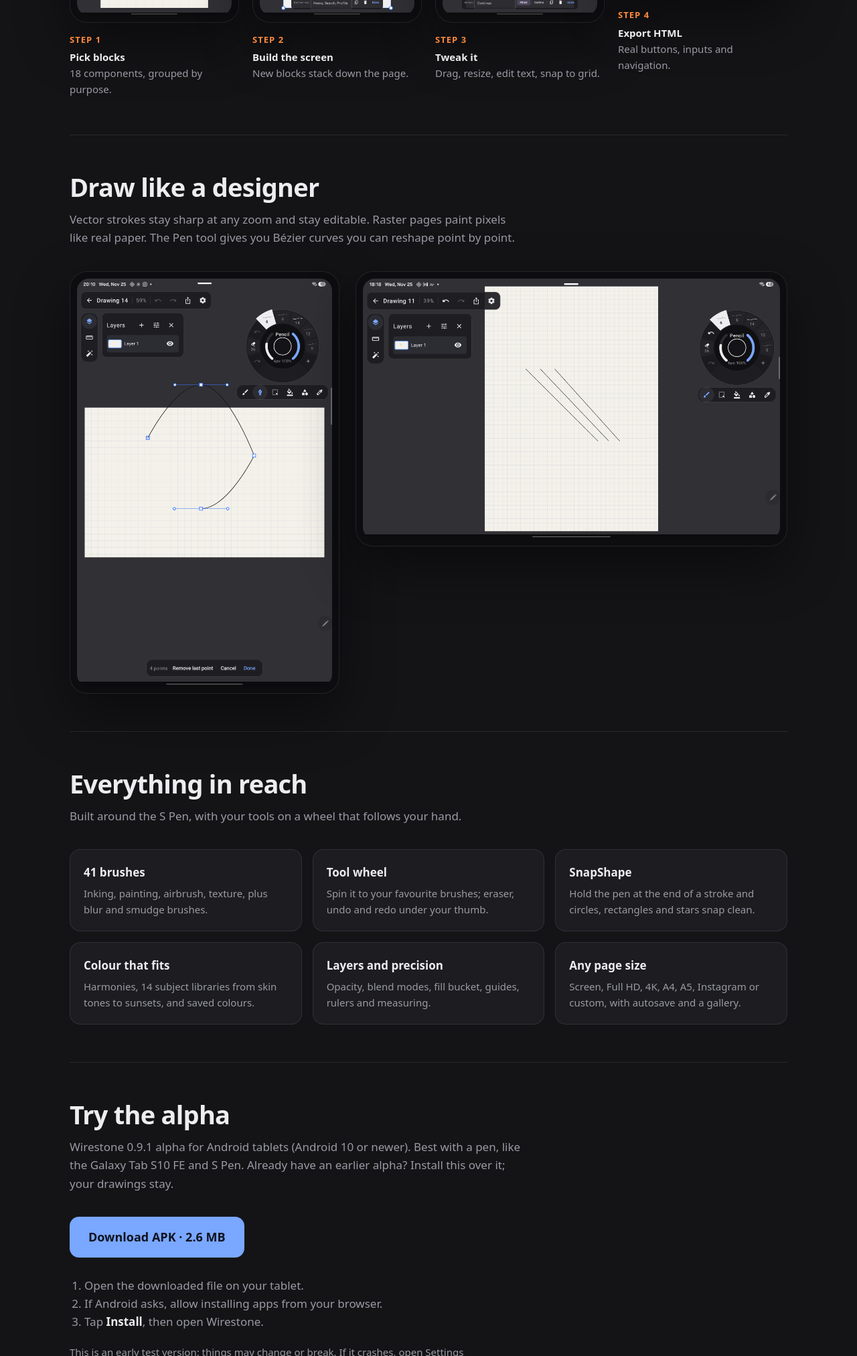
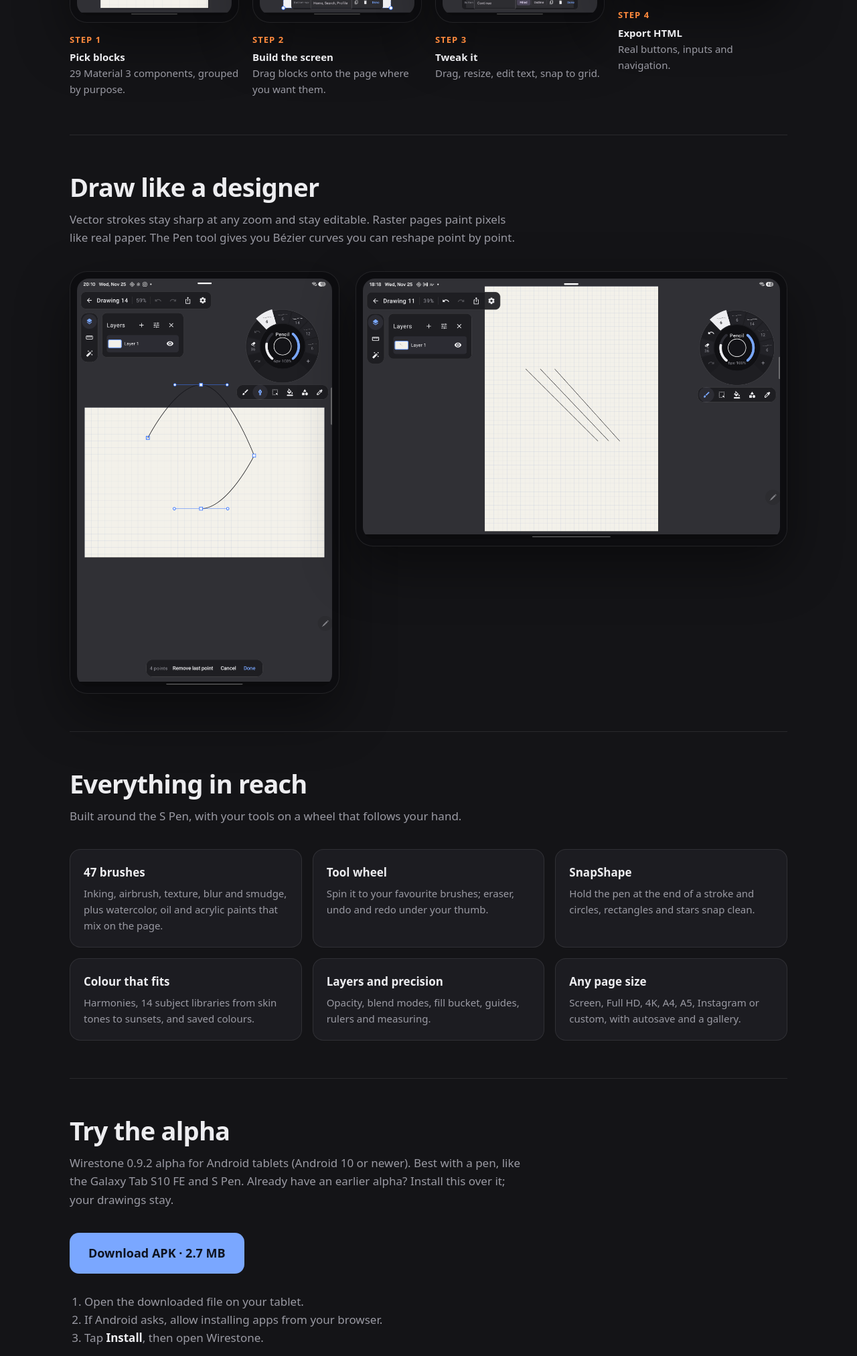
Before and after one commit to karmaza123/wirestone, a plain HTML site: page index.html in a window 1280 px wide. Shown: the part 1938-3963 px from the top of the page at 67% size. Drawn offline with Linux system fonts and the light colour scheme.

Commit message:
Alpha 0.9.2: Material 3 blocks, drag and drop, paints
Co-Authored-By: Claude Opus 5.5 <noreply@anthropic.com>

```diff
--- a/index.html
+++ b/index.html
@@ -104,12 +104,12 @@
 
   <section>
     <h2>From wireframe to web page</h2>
-    <p class="lede">Pick a phone, tablet or desktop screen and build it from ready-made blocks. Drag them, resize them, edit their text. One tap exports a responsive HTML page that matches what you drew.</p>
+    <p class="lede">Pick a phone, tablet or desktop screen and drag ready-made Material 3 blocks onto it. Move them, resize them, edit their text. One tap exports a responsive HTML page that matches what you drew.</p>
     <div class="flow">
       <figure><div class="device"><img src="screenshots/1-component-library.png" alt="Component library with nav bars, buttons, fields, media and layout blocks" loading="lazy" width="1440" height="2304"></div>
-        <figcaption><span class="step">STEP 1</span><b>Pick blocks</b>18 components, grouped by purpose.</figcaption></figure>
+        <figcaption><span class="step">STEP 1</span><b>Pick blocks</b>29 Material 3 components, grouped by purpose.</figcaption></figure>
       <figure><div class="device"><img src="screenshots/2-wireframe.png" alt="Blocks stacked into a sign-up screen" loading="lazy" width="1440" height="2304"></div>
-        <figcaption><span class="step">STEP 2</span><b>Build the screen</b>New blocks stack down the page.</figcaption></figure>
+        <figcaption><span class="step">STEP 2</span><b>Build the screen</b>Drag blocks onto the page where you want them.</figcaption></figure>
       <figure><div class="device"><img src="screenshots/3-editing-a-component.png" alt="A selected button with resize handles and an edit bar" loading="lazy" width="1440" height="2304"></div>
         <figcaption><span class="step">STEP 3</span><b>Tweak it</b>Drag, resize, edit text, snap to grid.</figcaption></figure>
       <figure><div class="device"><img src="screenshots/4-exported-html-in-chrome.png" alt="The exported page open in Chrome" loading="lazy" width="1440" height="2074"></div>
@@ -130,7 +130,7 @@
     <h2>Everything in reach</h2>
     <p class="lede">Built around the S Pen, with your tools on a wheel that follows your hand.</p>
     <div class="features">
-      <div class="feature"><h3>41 brushes</h3><p>Inking, painting, airbrush, texture, plus blur and smudge brushes.</p></div>
+      <div class="feature"><h3>47 brushes</h3><p>Inking, airbrush, texture, blur and smudge, plus watercolor, oil and acrylic paints that mix on the page.</p></div>
       <div class="feature"><h3>Tool wheel</h3><p>Spin it to your favourite brushes; eraser, undo and redo under your thumb.</p></div>
       <div class="feature"><h3>SnapShape</h3><p>Hold the pen at the end of a stroke and circles, rectangles and stars snap clean.</p></div>
       <div class="feature"><h3>Colour that fits</h3><p>Harmonies, 14 subject libraries from skin tones to sunsets, and saved colours.</p></div>
@@ -141,8 +141,8 @@
 
   <section class="download" id="download">
     <h2>Try the alpha</h2>
-    <p class="lede">Wirestone 0.9.1 alpha for Android tablets (Android 10 or newer). Best with a pen, like the Galaxy Tab S10 FE and S Pen. Already have an earlier alpha? Install this over it; your drawings stay.</p>
-    <a class="dl-btn" href="download/Wirestone-alpha.apk" download>Download APK · 2.6 MB</a>
+    <p class="lede">Wirestone 0.9.2 alpha for Android tablets (Android 10 or newer). Best with a pen, like the Galaxy Tab S10 FE and S Pen. Already have an earlier alpha? Install this over it; your drawings stay.</p>
+    <a class="dl-btn" href="download/Wirestone-alpha.apk" download>Download APK · 2.7 MB</a>
     <ol class="steps">
       <li>Open the downloaded file on your tablet.</li>
       <li>If Android asks, allow installing apps from your browser.</li>
```
Also changed, not shown: 1 other file.
